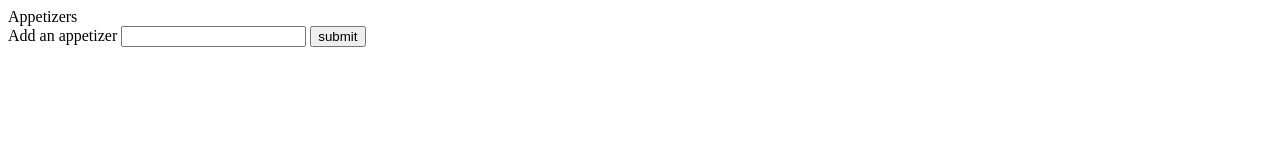
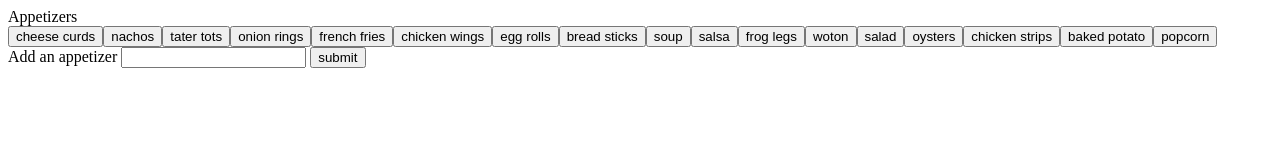
Before and after one commit to kumarivb/gifTastic, a plain HTML site: page index.html in a window 1280 px wide. Drawn offline with nearby package versions, Linux system fonts and the light colour scheme.

Commit message:
added onload buttons to scriptGihpy.js

```diff
--- a/assets/javascript/scriptGiphy.js
+++ b/assets/javascript/scriptGiphy.js
@@ -1,17 +1,39 @@
 // make sure JavaScript doesn't run until the HTML has finished loading
 $(document).ready(function() {
 
-// Variables ==========================================================
+// ==================== Variables ==========================================================
+
+// Giphy
 var authKey = "in1rFgH6d3WCWcNBv1w2yNuXb8nxnNXF";
-var queryURL = ""
+var queryURL = "http://api.giphy.com/v1/gifs/search?q=" + + "&api_key=" + authKey + "&limit=10";
+
+// Theme string
+var themeArray = ['cheese curds', 'nachos', 'tater tots', 'onion rings', 'french fries', 'chicken wings', 'egg rolls', 'bread sticks', 'soup', 'salsa', 'frog legs', 'woton', 'salad', 'oysters', 'chicken strips', 'baked potato', 'popcorn'];
+
+// Button to hold input info
+var userSubmit = "";
+
+// ==================== Functions and processes ============================================
+
+// Buttons
+function displayButtons() {
+    // So the buttons don't duplicate
+    $("#themeBtns").empty();
+
+    for (var i = 0; i < themeArray.length; i++) {
+        var themeBtns = $("<button>");
+        themeBtns.attr("data-name", themeArray[i]);
+        themeBtns.addClass("themeBtns");
+        themeBtns.text(themeArray[i]);
+
+        $("#themeBtns").append(themeBtns);
+    };
+};
+
+    displayButtons();
 
 
-// Functions and processes ============================================
-
-
-
-
-// HTML ===============================================================
+// ==================== HTML ===============================================================
 
 
 
--- a/index.html
+++ b/index.html
@@ -16,14 +16,14 @@
         <span class="mainHead">Appetizers</span>
 
         <span class="buttonContainer">
-            <div id="buttons"></div>
+            <div id="themeBtns"></div>
         </span>
 
         <span class="formContainer">
             <form>
                 <label>Add an appetizer</label>
-                <input type="text" id="searchQuery">
-                <input type="submit" value="submit">
+                <input type="text" id="userInput">
+                <input type="submit" class="submitBtn" value="submit">
             </form>
         </span>
 
```
